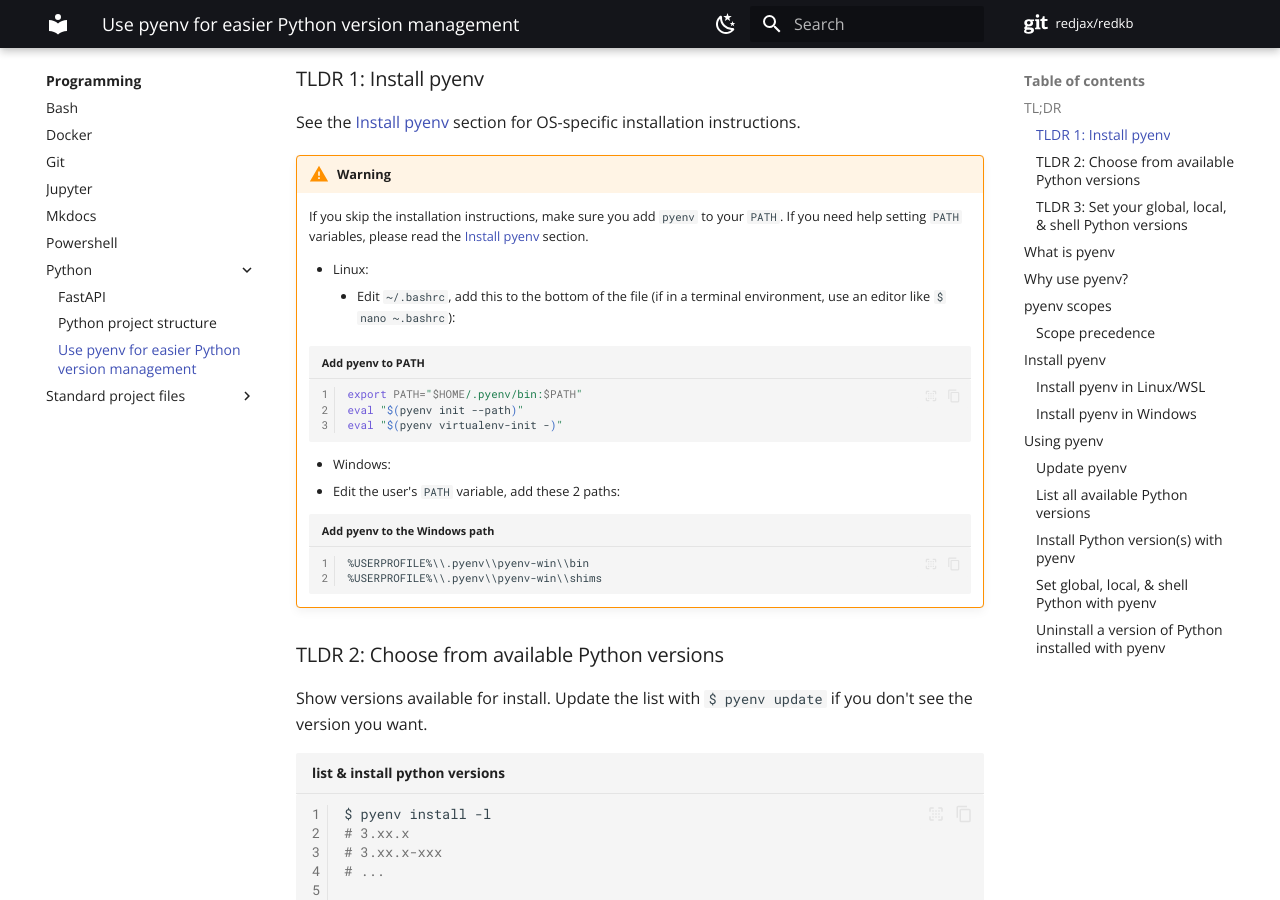
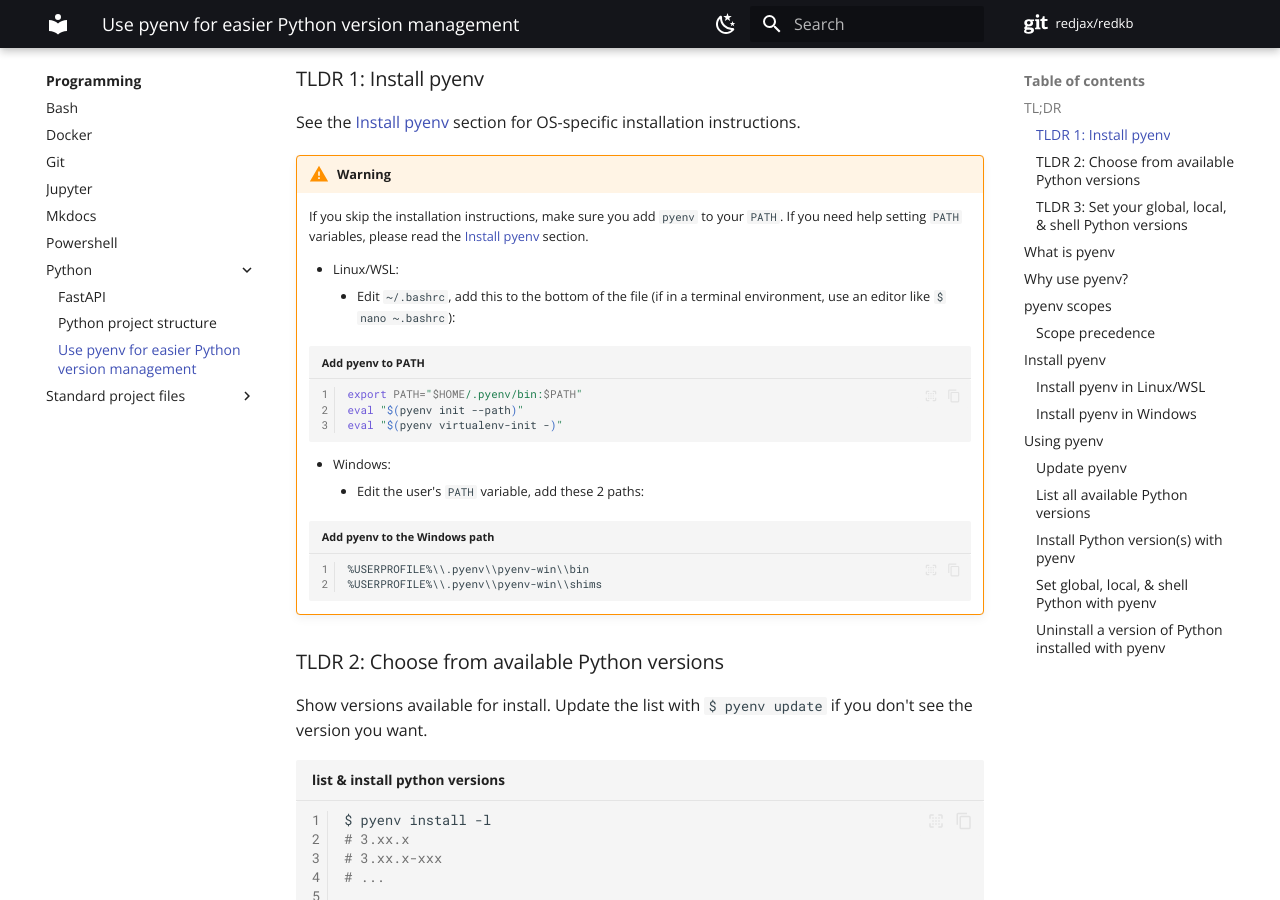
Before and after one commit to redjax/redkb, an MkDocs documentation site: the page built from docs/programming/python/pyenv.md, in a window 1280 px wide and 900 px high, scrolled down 713 px. Built offline with MkDocs 1.6.1 and Material for MkDocs 9.7.7, drawn with Linux system fonts in a browser that asks for light colours; comment, search, counter and statistics services are not loaded.

Commit message:
Fix spacing in pyenv.md

````diff
--- a/docs/programming/python/pyenv.md
+++ b/docs/programming/python/pyenv.md
@@ -23,7 +23,7 @@
 
     If you skip the installation instructions, make sure you add `pyenv` to your `PATH`. If you need help setting `PATH` variables, please read the [Install pyenv](#install-pyenv) section.
 
-    - Linux:
+    - Linux/WSL:
         - Edit `~/.bashrc`, add this to the bottom of the file (if in a terminal environment, use an editor like `$ nano ~.bashrc`):
 
     ```shell title="Add pyenv to PATH" linenums="1"
@@ -35,7 +35,7 @@
     ```
 
     - Windows:
-      - Edit the user's `PATH` variable, add these 2 paths:
+        - Edit the user's `PATH` variable, add these 2 paths:
 
     ```cmd title="Add pyenv to the Windows path" linenums="1"
 
````
